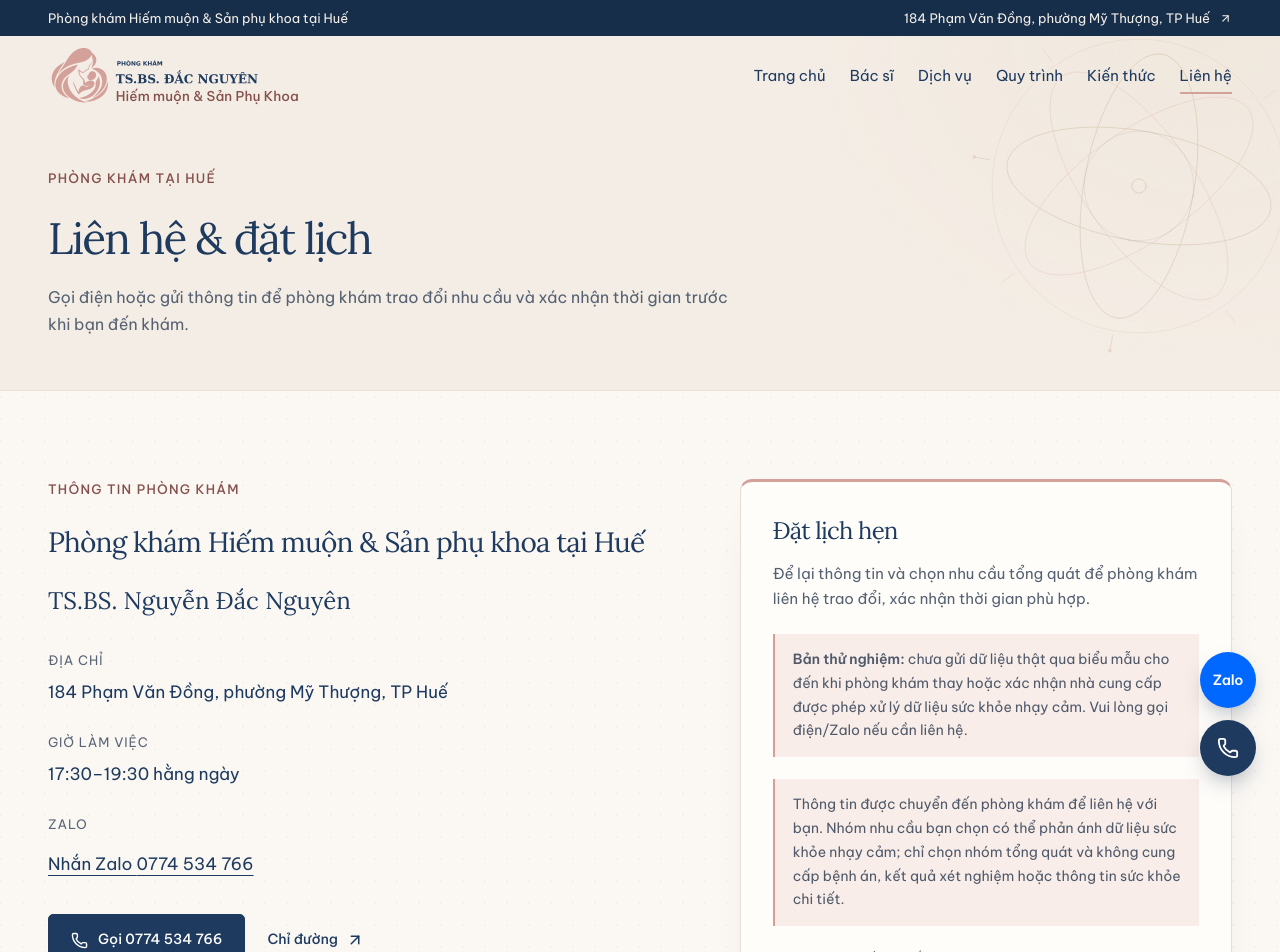
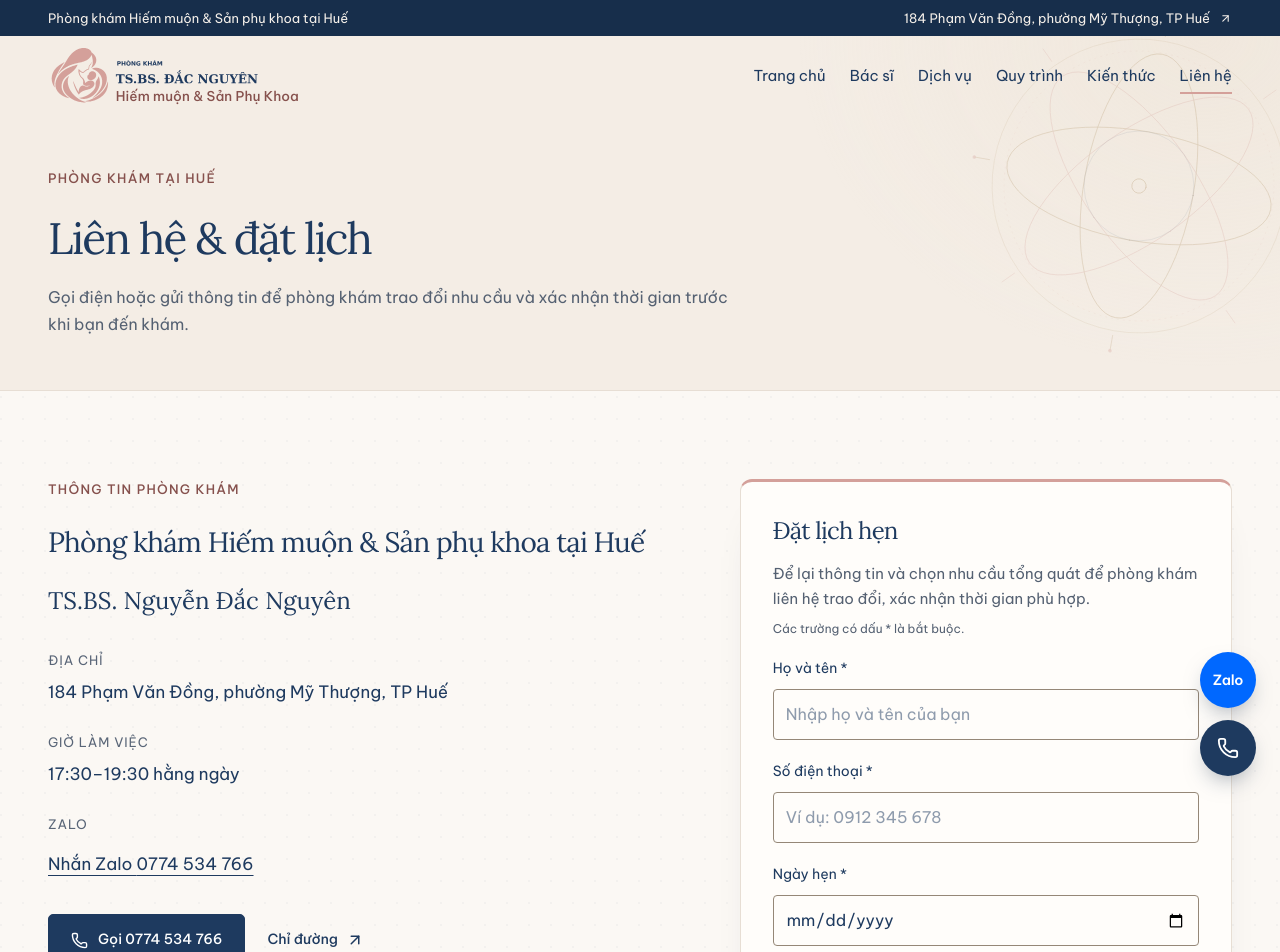
Before and after one commit to phongbao-uopeopleuni/drnguyenclinic, a React (Vite) app: page /lien-he in a window 1280 px wide. Shown: the top 952 px of the page. Built offline with nearby package versions, Linux system fonts and the light colour scheme.

Commit message:
Remove appointment form notice panels

```diff
--- a/src/pages/Contact.tsx
+++ b/src/pages/Contact.tsx
@@ -87,13 +87,10 @@ export default function Contact() {
           onChange={clearStatus}
           autoComplete="on"
           aria-labelledby="consultation-title"
-          aria-describedby="form-data-note"
           aria-busy={submitState === 'submitting'}
         >
           <h2 id="consultation-title">Đặt lịch hẹn</h2>
           <p className="form-intro">Để lại thông tin và chọn nhu cầu tổng quát để phòng khám liên hệ trao đổi, xác nhận thời gian phù hợp.</p>
-          {clinic.draft && <p className="notice"><strong>Bản thử nghiệm:</strong> chưa gửi dữ liệu thật qua biểu mẫu cho đến khi phòng khám thay hoặc xác nhận nhà cung cấp được phép xử lý dữ liệu sức khỏe nhạy cảm. Vui lòng gọi điện/Zalo nếu cần liên hệ.</p>}
-          <p id="form-data-note" className="notice">Thông tin được chuyển đến phòng khám để liên hệ với bạn. Nhóm nhu cầu bạn chọn có thể phản ánh dữ liệu sức khỏe nhạy cảm; chỉ chọn nhóm tổng quát và không cung cấp bệnh án, kết quả xét nghiệm hoặc thông tin sức khỏe chi tiết.</p>
           <p className="field-hint required-note">Các trường có dấu * là bắt buộc.</p>
 
           <input type="hidden" name="_subject" value="Yêu cầu tư vấn mới từ website phòng khám" />
```
Also changed, not shown: 1 other file (tests, documents, lock files or other folders).
